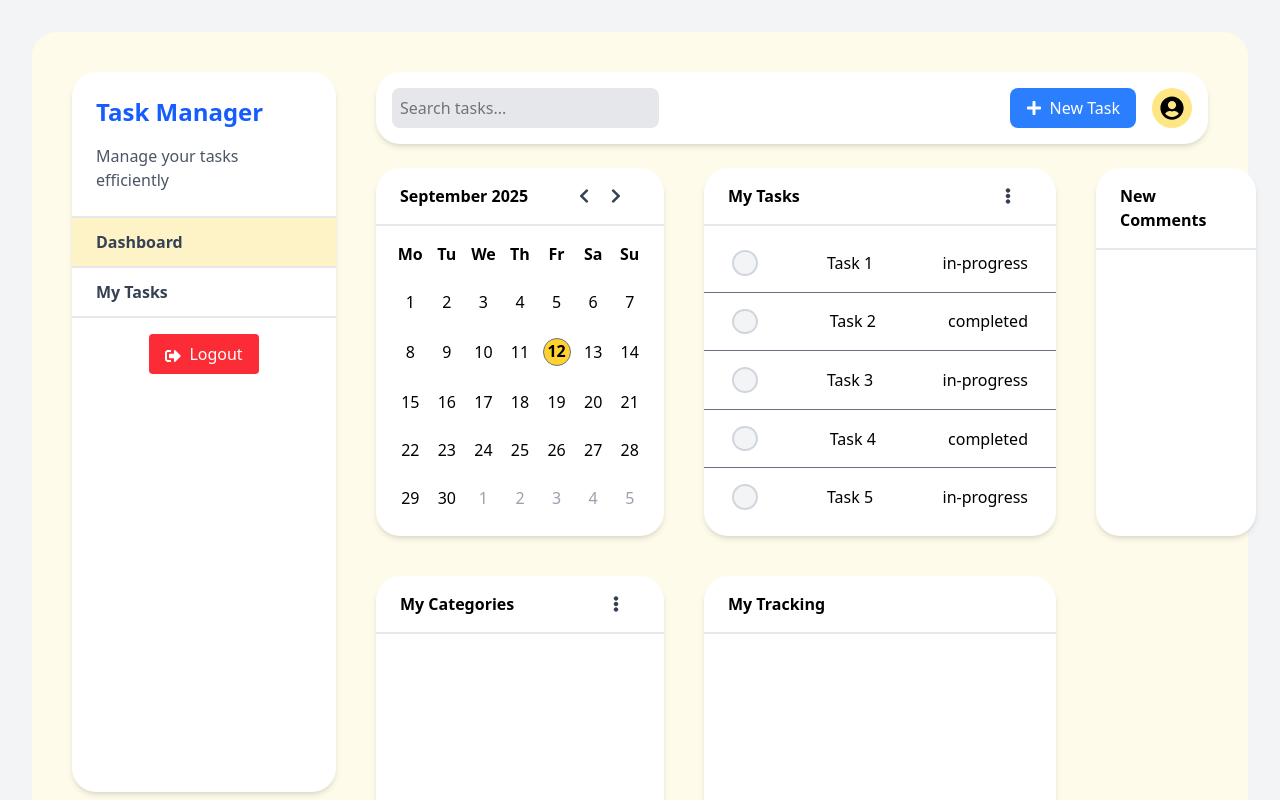
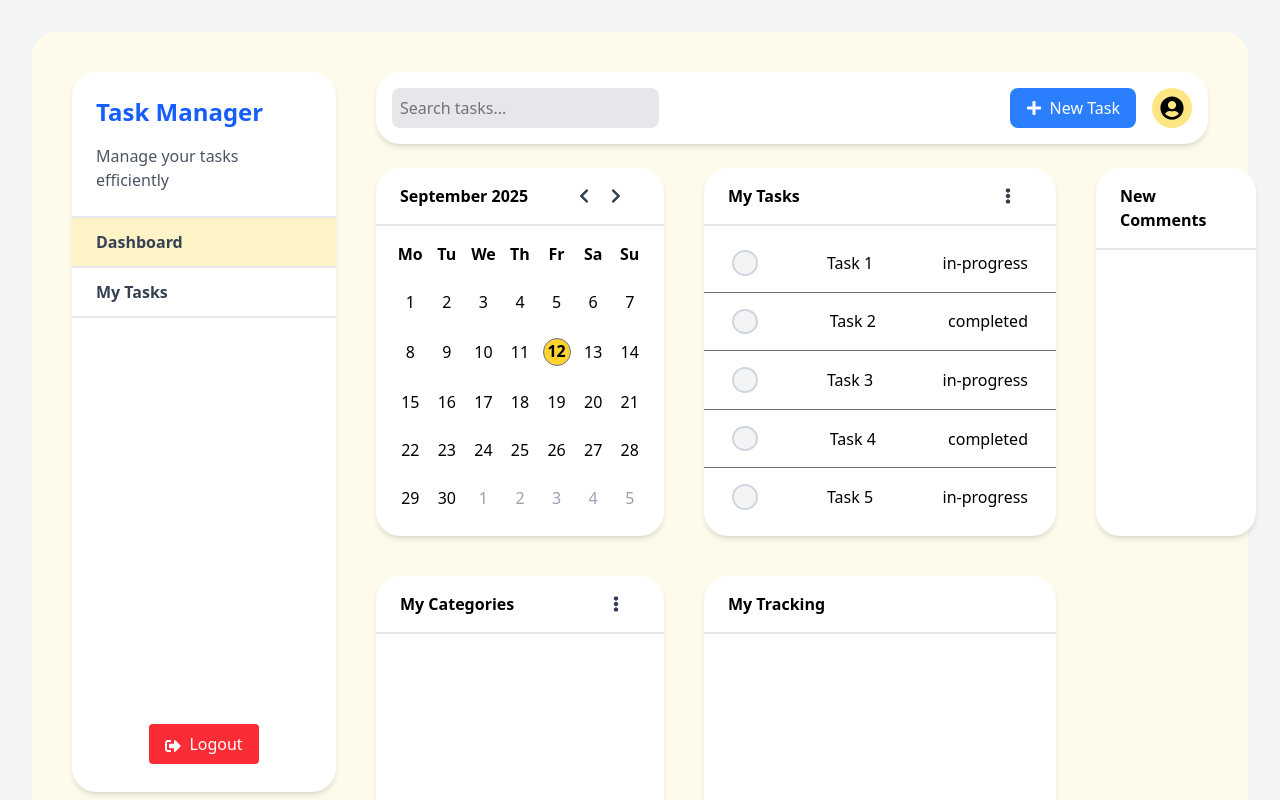
Before and after one commit to Safdari10/task-manager, a Next.js app in the folder frontend/: page /dashboard in a window 1280 px wide. Shown: the top 800 px of the page. Built offline with nearby package versions, Linux system fonts and the light colour scheme.

Commit message:
Adjusts logout button spacing and layout in side panel
Moves the logout button outside the main navigation container and updates its margin to improve visual separation and alignment. Enhances side panel clarity and user experience.

```diff
--- a/frontend/src/app/dashboard/components/SidePanel.tsx
+++ b/frontend/src/app/dashboard/components/SidePanel.tsx
@@ -38,12 +38,12 @@ const SidePanel = ({ openTab, setOpenTab }: SidePanelProps) => {
             My Tasks
           </button>
         </div>
-        <div>
-          <button className="bg-red-500 text-white py-2 px-4 rounded mt-4" onClick={handleLogout}>
-            <FaSignOutAlt className="inline mr-2" />
-            Logout
-          </button>
-        </div>
+      </div>
+      <div>
+        <button className="bg-red-500 text-white py-2 px-4 rounded mb-5" onClick={handleLogout}>
+          <FaSignOutAlt className="inline mr-2" />
+          Logout
+        </button>
       </div>
     </div>
   );
```
